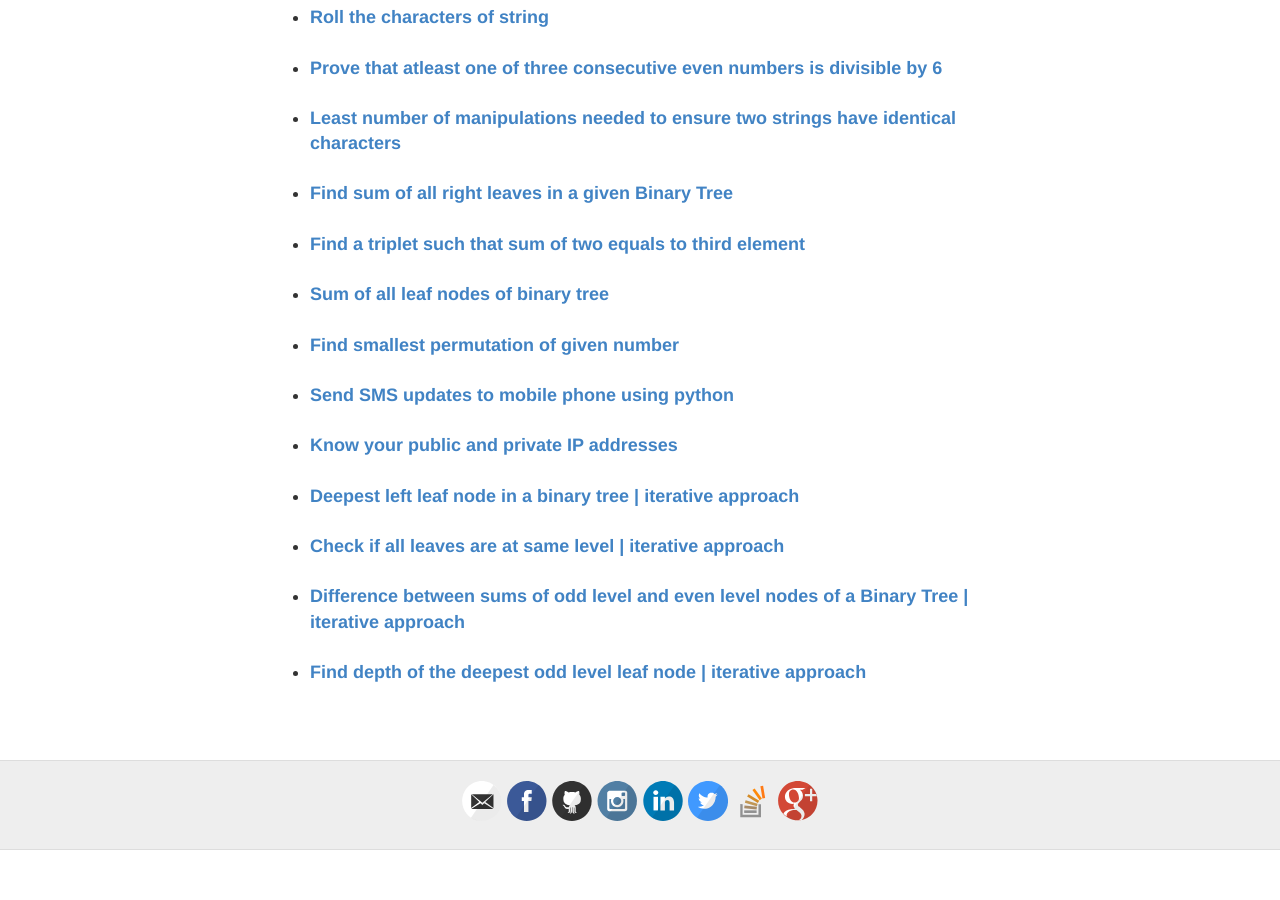
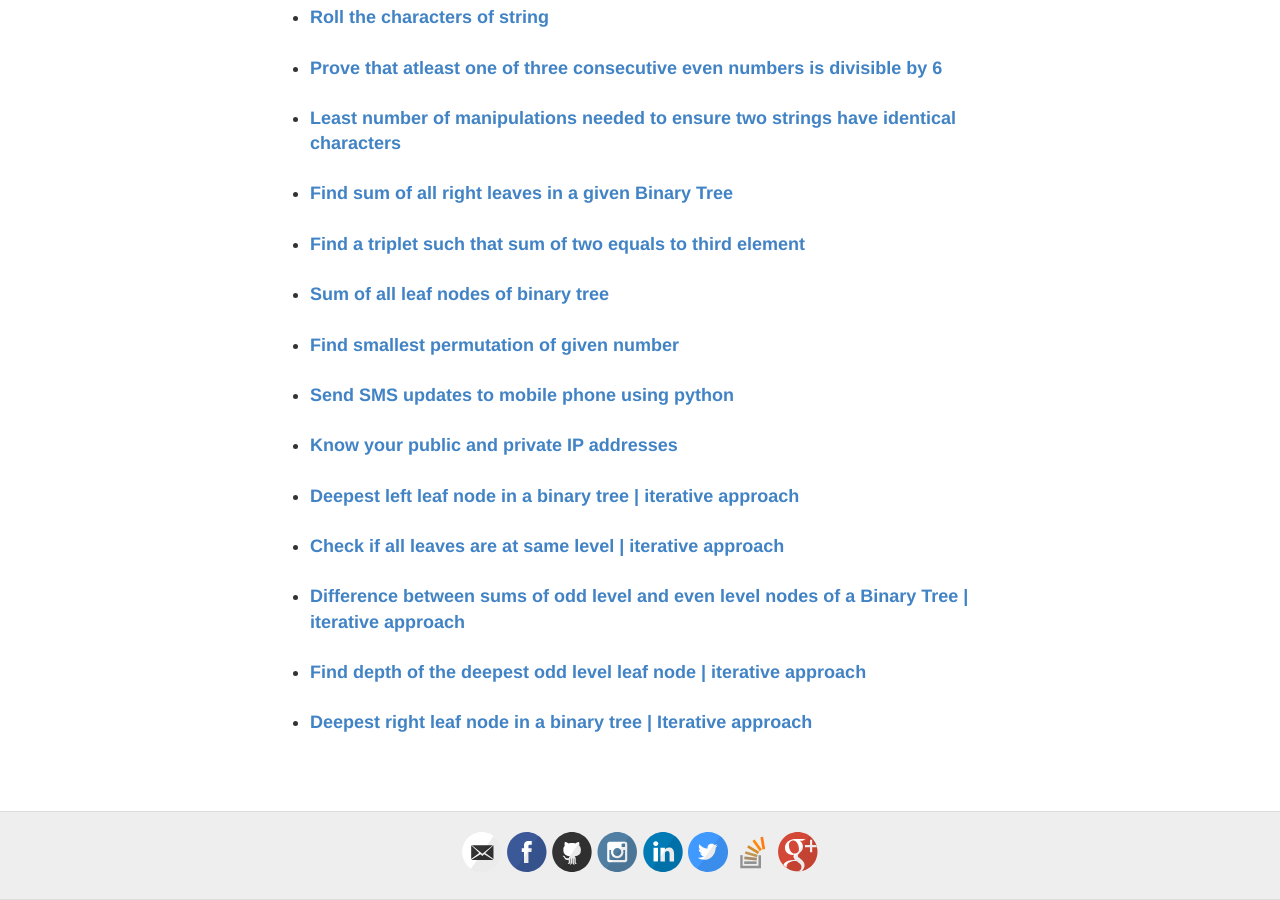
Before and after one commit to msdeep14/msdeep14.github.io, a Jekyll site: the page built from projects/geeksforgeeks_articles.html, in a window 1280 px wide and 900 px high, scrolled down 1474 px. Built offline with Jekyll 4.4.1, drawn with Linux system fonts in a browser that asks for light colours; before the commit the page ends 2324 px from its top, so only the background shows below that.

Commit message:
add geeksforgeeks article link

```diff
--- a/projects/geeksforgeeks_articles.html
+++ b/projects/geeksforgeeks_articles.html
@@ -54,6 +54,7 @@ permalink: /projects/geeksforgeeks_articles
         <li><strong><a target="_blank" href = "https://www.geeksforgeeks.org/check-leaves-level/">Check if all leaves are at same level | iterative approach</a></strong></li><br/>
         <li><strong><a target="_blank" href = "https://www.geeksforgeeks.org/difference-between-sums-of-odd-and-even-levels/">Difference between sums of odd level and even level nodes of a Binary Tree | iterative approach</a></strong></li><br/>
         <li><strong><a target="_blank" href = "https://www.geeksforgeeks.org/find-depth-of-the-deepest-odd-level-node/">Find depth of the deepest odd level leaf node | iterative approach</a></strong></li><br/>
+        <li><strong><a target="_blank" href = "https://www.geeksforgeeks.org/deepest-right-leaf-node-binary-tree-iterative-approach/">Deepest right leaf node in a binary tree | Iterative approach</a></strong></li><br/>
     </ul>
 </p>
 </body>
```
